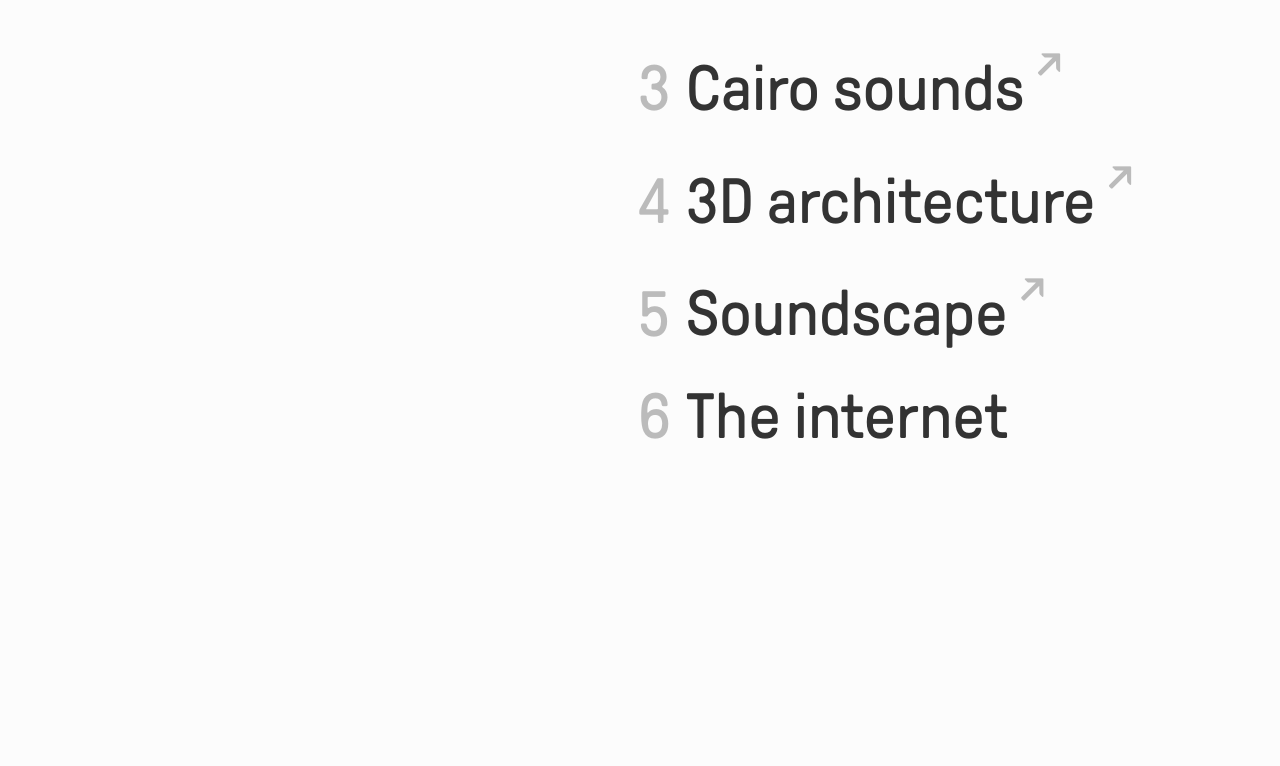
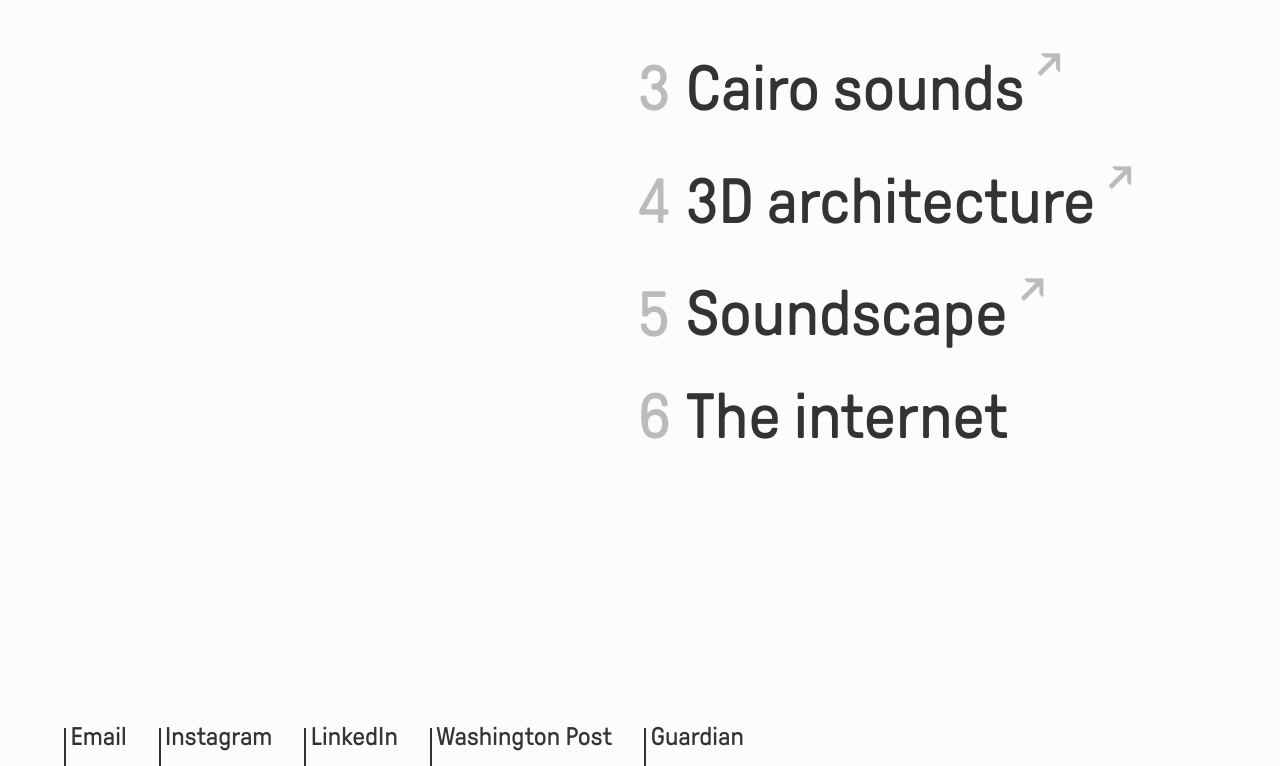
Before and after one commit to superfrank/portfolio-vite, a React (Vite) app: page / in a window 1280 px wide. Shown: the part 1484-2250 px from the top of the page. Before the commit the page ends 2208 px from the top, so only its background shows below. Built offline with nearby package versions, Linux system fonts and the light colour scheme.

Commit message:
feat: ContactLinks component created

```diff
--- a/src/App.jsx
+++ b/src/App.jsx
@@ -4,6 +4,7 @@ import FeaturedProject from "./components/FeaturedProject";
 import noMowVideo from "./assets/nomow/home/promo-video.mp4";
 import noMowPoster from "./assets/nomow/home/promo-video.jpg";
 import ProjectsList from "./components/ProjectsList";
+import ContactLinks from "./components/ContactLinks";
 
 const App = () => {
   return (
@@ -19,6 +20,7 @@ const App = () => {
           mediaAlt="No Mow preview"
         />
         <ProjectsList />
+        <ContactLinks />
       </main>
     </>
   );
--- /dev/null
+++ b/src/components/ContactLinks.jsx
@@ -0,0 +1,56 @@
+import useIsMobile from "../hooks/useIsMobile";
+
+const contactInfo = [
+  {
+    id: 1,
+    titleMob: "Email",
+    titleDesktop: "Email",
+    href: "mailto:hello@tobefrank.co.uk",
+  },
+  {
+    id: 2,
+    titleMob: "Insta",
+    titleDesktop: "Instagram",
+    href: "https://www.instagram.com/tobefrank/",
+  },
+  {
+    id: 3,
+    titleMob: "LinkedIn",
+    titleDesktop: "LinkedIn",
+    href: "https://www.linkedin.com/in/frank-hulley-jones-7b6a9827",
+  },
+  {
+    id: 4,
+    titleMob: "WaPo",
+    titleDesktop: "Washington Post",
+    href: "https://www.washingtonpost.com/people/frank-hulley-jones/",
+  },
+  {
+    id: 5,
+    titleMob: "Guardian",
+    titleDesktop: "Guardian",
+    href: "https://www.theguardian.com/profile/frank-hulley-jones",
+  },
+];
+
+const ContactLinks = () => {
+  const isMobile = useIsMobile();
+
+  return (
+    <section className="contact-links wrapper">
+      <ul className="contact-links__list">
+        {contactInfo.map((contact) => {
+          return (
+            <li className="contact-links__item" key={contact.id}>
+              <a className="contact-links__link" href={contact.href}>
+                {isMobile ? contact.titleMob : contact.titleDesktop}
+              </a>
+            </li>
+          );
+        })}
+      </ul>
+    </section>
+  );
+};
+
+export default ContactLinks;
--- a/src/styles/main.scss
+++ b/src/styles/main.scss
@@ -23,10 +23,11 @@
 @use "partials/logo";
 @use "partials/featured-project";
 @use "partials/projects-list";
+@use "partials/contact-links";
 // @import "partials/_base";
 // @import "partials/_about";
 // @import "partials/_logo";
-// @import "partials/_social";
+
 // @import "partials/_footer";
 // @import "partials/_contact";
 // @import "partials/_project-list";
--- /dev/null
+++ b/src/styles/partials/_contact-links.scss
@@ -0,0 +1,95 @@
+@use "../modules/typography";
+@use "../sass-mq/mq";
+@use "../modules/colors";
+
+.contact-links {
+  display: block;
+  position: relative;
+  width: 100%;
+  left: 0;
+  right: 0;
+  overflow: hidden;
+  white-space: nowrap;
+  padding-left: calc(10px + 1vw);
+
+  @include mq.mq(desktop) {
+    padding-left: calc(5% + 0.5vw);
+  }
+}
+
+.contact-links__list {
+  list-style: none;
+  font-family: typography.$sans-serif;
+  font-size: typography.$font-size-four-five;
+  margin-bottom: 1vw;
+  display: inline-block;
+  position: relative;
+  margin-left: 0px;
+  //   width: calc(100vw);
+  transform: translate3d(0, 0, 0);
+  // animation: moveAcross 10s infinite linear;
+
+  @include mq.mq(desktop) {
+    // width: calc(100vw);
+    font-size: typography.$font-size-two;
+    // animation: moveAcross 15s infinite linear;
+  }
+
+  .contact-links__item {
+    display: inline-block;
+    position: relative;
+    color: colors.$black;
+    cursor: pointer;
+    border-bottom: none;
+    margin-right: 4vw;
+    vertical-align: top;
+    justify-content: flex-start;
+
+    @include mq.mq(desktop) {
+      margin-right: 3vw;
+    }
+
+    .contact-links__link {
+      position: relative;
+      display: block;
+      line-height: 1;
+      color: colors.$black;
+      transition: color 0.6s ease;
+    }
+
+    &:before {
+      content: "";
+      position: absolute;
+      width: 1px;
+      height: calc(1vw + 100% + 2px);
+      background-color: colors.$black;
+      left: -1vw;
+      top: calc(0.6vw);
+      @include mq.mq(tablet) {
+        width: 2px;
+      }
+      @include mq.mq(desktop) {
+        height: calc(1vw + 100% + 1px);
+        left: -0.5vw;
+        top: 0.25vw;
+      }
+    }
+
+    &:hover {
+      .contact-links__link {
+        color: colors.$brand-1;
+      }
+    }
+  }
+}
+
+.contact-links__item:first-of-type {
+  // margin-left: 1vw;
+  @include mq.mq(desktop) {
+    margin-left: 0px;
+  }
+}
+
+.contact-links__item:last-of-type {
+  margin-right: 0px;
+}
```
